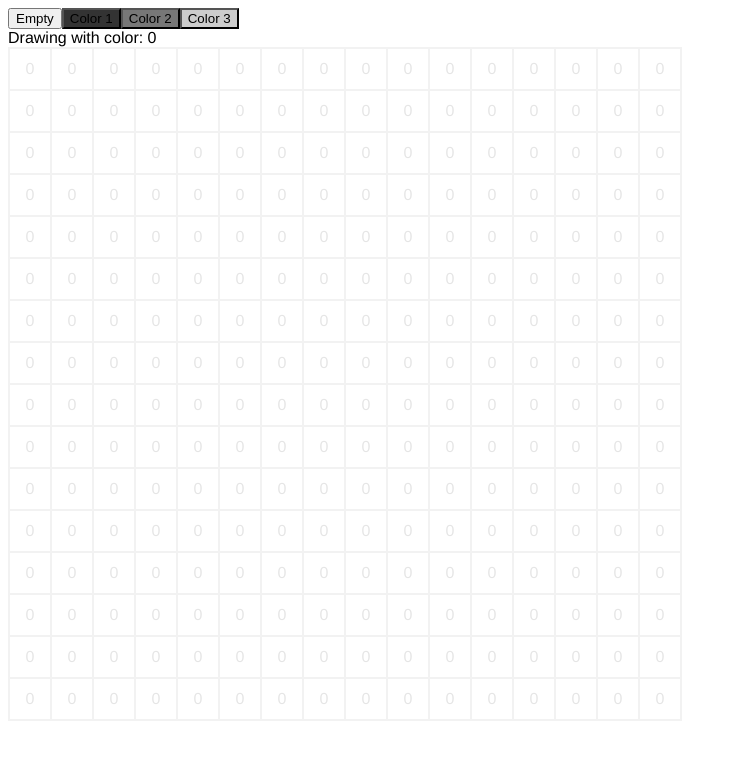
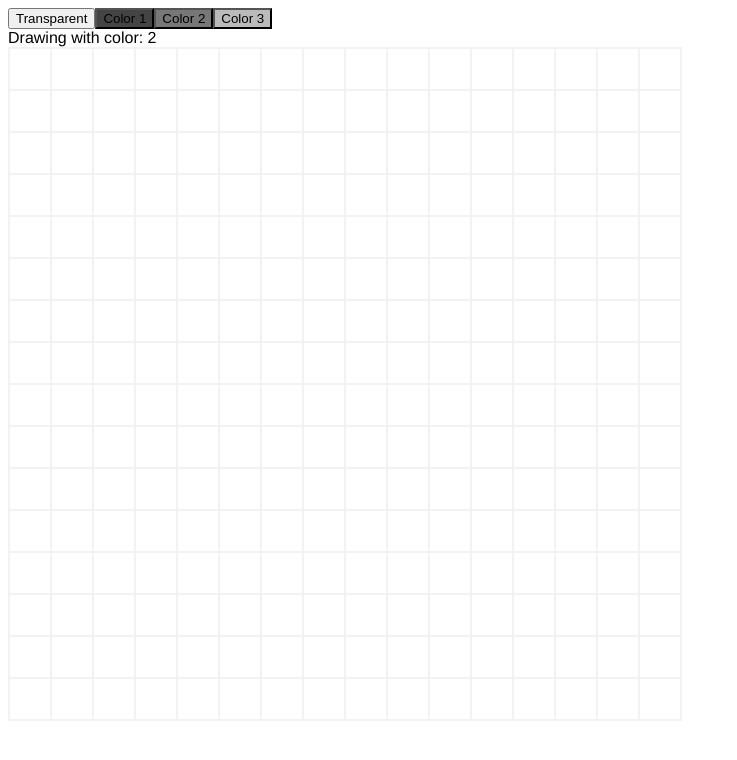
Before and after one commit to felixbade/pixel-art-editor, a React app: page / in a window 1280 px wide. Shown: the top 760 px of the page, without its empty margins (0-737 px from the left). Built offline with nearby package versions, Linux system fonts and the light colour scheme.

Commit message:
Enable drag painting

```diff
--- a/src/js/app.jsx
+++ b/src/js/app.jsx
@@ -1,10 +1,10 @@
 import React, { useState } from 'react'
 import ReactDOM from 'react-dom'
 
-const colors = ['', '#333', '#777', '#ccc']
+const colors = ['', '#444', '#777', '#bbb']
 
 export default function App() {
-    const [color, setColor] = useState(0)
+    const [color, setColor] = useState(2)
     const [drawing, setDrawing] = useState(Array(16).fill(Array(16).fill(0)))
 
     const drawPixel = (x, y, c) => {
@@ -19,7 +19,7 @@ export default function App() {
 
     return (
         <>
-            <button onClick={() => setColor(0)}>Empty</button>
+            <button onClick={() => setColor(0)}>Transparent</button>
             <button onClick={() => setColor(1)} style={{ background: colors[1] }}>Color 1</button>
             <button onClick={() => setColor(2)} style={{ background: colors[2] }}>Color 2</button>
             <button onClick={() => setColor(3)} style={{ background: colors[3] }}>Color 3</button>
@@ -30,7 +30,7 @@ export default function App() {
                     {drawing.map((row, y) =>
                         <tr key={y}>
                             {row.map((cell, x) =>
-                                <td key={[x, y]} onClick={() => {drawPixel(x, y, color)}} style={{ background: colors[cell] }}>{cell}</td>
+                                <td key={[x, y]} onMouseDown={() => {drawPixel(x, y, color)}} onMouseMove={(event => {if (event.buttons === 1) drawPixel(x, y, color)})} style={{ background: colors[cell] }}></td>
                             )}
                         </tr>
                     )}
```
